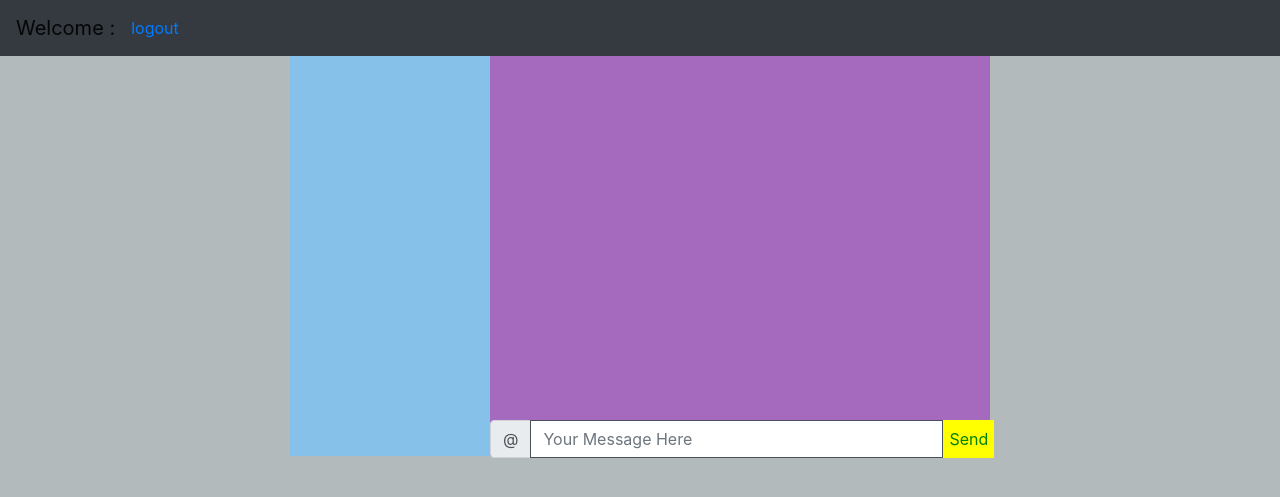
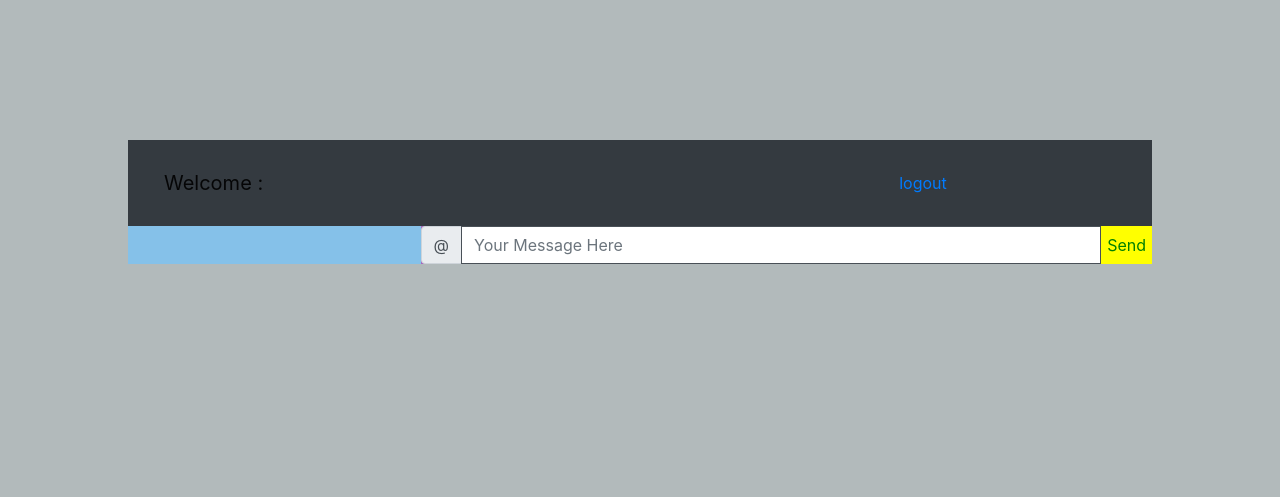
Before and after one commit to Ratnambar/Flask-SocketIO-ChatApp, a Flask app: template templates/chat.html in a window 1280 px wide. Shown: the top 497 px of the page. Run offline with Flask 2, Linux system fonts and the light colour scheme; the template is opened without the code that fills it, so the values that code supplies are empty; some libraries are stand-ins or nearby versions.

Commit message:
keep commit

```diff
--- a/templates/chat.html
+++ b/templates/chat.html
@@ -6,11 +6,13 @@
 	<link rel="stylesheet" href="https://stackpath.bootstrapcdn.com/bootstrap/4.4.1/css/bootstrap.min.css" integrity="sha384-Vkoo8x4CGsO3+Hhxv8T/Q5PaXtkKtu6ug5TOeNV6gBiFeWPGFN9MuhOf23Q9Ifjh" crossorigin="anonymous">
 </head>
 <body>
+	<div id="main">
 	<nav class="navbar navbar-expand-lg navbar-light bg-dark">
 		<a class="navbar-brand" >Welcome : {{ current_user.username }}</a>
 		<div id="logout"><a class="logout" href="/logout">logout</a></div>
 	</nav>
 	<!-- <p>Welcome : {{ current_user.username }}</p> -->
+
 		<div id="container">
 			<!-- <div id="logout"><a class="logout" href="/logout">logout</a></div> -->
 			<div id="Room-List">
@@ -22,9 +24,9 @@
 				<div id="messages-list">
 				{% for message in all_messages %}
 					{% if current_user.username in message['sender'] %}
-						<div id="current_user_messages"><b>{{ message['sender'] }}</b> : {{message['text'] }}:{{ message['send_at'] }}</div>
+						<div id="current_user_messages"><b>You</b> : {{message['text'] }}</div><p id="current-user-send-time">{{ message['send_at'] }}</p>
 					{% else %}
-						<div id="other_users_messages"><b>{{ message['sender'] }}</b> : {{message['text'] }}:{{ message['send_at'] }}</div>
+						<div id="other_users_messages"><b>{{ message['sender'] }}</b> : {{message['text'] }}</div><p id="other-user-send-time">{{ message['send_at'] }}</p>
 					{% endif %}
 
 				{% endfor %}
@@ -42,6 +44,7 @@
 				</div>
 			</div>
 		</div>
+	</div>
 </body>
 
 <script src="//cdnjs.cloudflare.com/ajax/libs/socket.io/2.2.0/socket.io.js" integrity="sha256-yr4fRk/GU1ehYJPAs8P4JlTgu0Hdsp4ZKrx8bDEDC3I=" crossorigin="anonymous"></script>
@@ -88,10 +91,27 @@
 body{
 		background-color: #B2BABB ;
 	}
+	#main{
+		/*display: flex;*/
+		margin: 0 auto;
+		margin-top: 150px;
+		margin-bottom: 150px;
+		width: 80%;
+	}
+	nav{
+		margin-top: -10px;
+		/*padding: 40px;*/
+	}
+	.navbar-brand{
+		padding: 20px;
+		color: white;
+	}
+	#logout{
+		margin-left: 600px;
+	}
 	#container{
 		display: flex;
-		width: 700px;
-		height: 400px;
+		width: 100%;
 		margin: 0px auto;
 		background-color: #A569BD;
 	}
@@ -105,49 +125,61 @@
 		background-color: ;
 	}
 	#Room-List{
-		width: 200px;
-		height: 400px;
+		width: 40%;
 		border: none;
 		text-align: center;
 		text-decoration: none;
 		background-color:#85C1E9 ;
 	}
 	#records {
-    width: 500px;
-    height: 367px;
-}
+    width: 100%;
+	}
 	#current_user_messages{
-		width: 400px;
-		background-color: lightgreen;
+		width: 60%;
+		float: right;
+		background-color:#f1f1f1 ;
+		border-radius: 20px;
+		margin-top: 0px;
 		/*text-align: right;*/
-		border: 1px solid;
-		border-radius: 20px;
-		margin-top: 20px;
-		margin-left: 100px;
+		/*margin-left: 900px;*/
 		padding: 10px;
 		display: flex;
-		margin-bottom: 20px;
+	}
+
+	#current-user-send-time{
+		margin-top: -10px;
+		float: right;
+		margin-left: 380px;
+		color: blue;
+		/*padding: 10px 0px 10px 0px;*/
+   	    border-bottom: none;
 	}
 	#other_users_messages{
 		display: flex;
-		width: 400px;
-		background-color: pink;
+		width: 60%;
+		/*float: left;*/
+		background-color: #ddd;
 		border-radius: 20px;
-		border: 1px solid;
 		padding: 10px;
-		margin-top: 20px;
-		margin-bottom: 20px;
+		margin-top: 0px;
 	}
+	#other-user-send-time {
+    margin-top: -10px;
+    margin-left: 45%;
+    color: blue;
+    /*padding: 10px 0px 10px 0px;*/
+    border-bottom: none;
+	}
+
 	#message-form {
-    display: flex;
-    margin: 4px 0px 0px 0px;
-    width: 500px;
+    margin: 0px 0px 0px 0px;
+    width: 100%;
     background-color: ;
-}
+	}
 	.form-control{
 		border: 1px solid;
 		margin: 0px 100px 0px 0px;
-		width: 413px;
+		width: 100%;
 	}
 		button{
 		margin: 0px 0px 0px -100px;
@@ -156,15 +188,14 @@
 		border: none;
 		padding: 6px;
 	}
+	#message_input{
+		width: 100%;
+	}
 
 	#messages-list{
-		width: 500px;
-		height: 360px;
+		width: 100%;
 	}
 
-	/*##messages p{
-		color: red;
-	}*/
 
 </style>
 </html>
```
Also changed, not shown: templates/11.jpg (deleted), templates/12.jpg (deleted), 2 other files.
